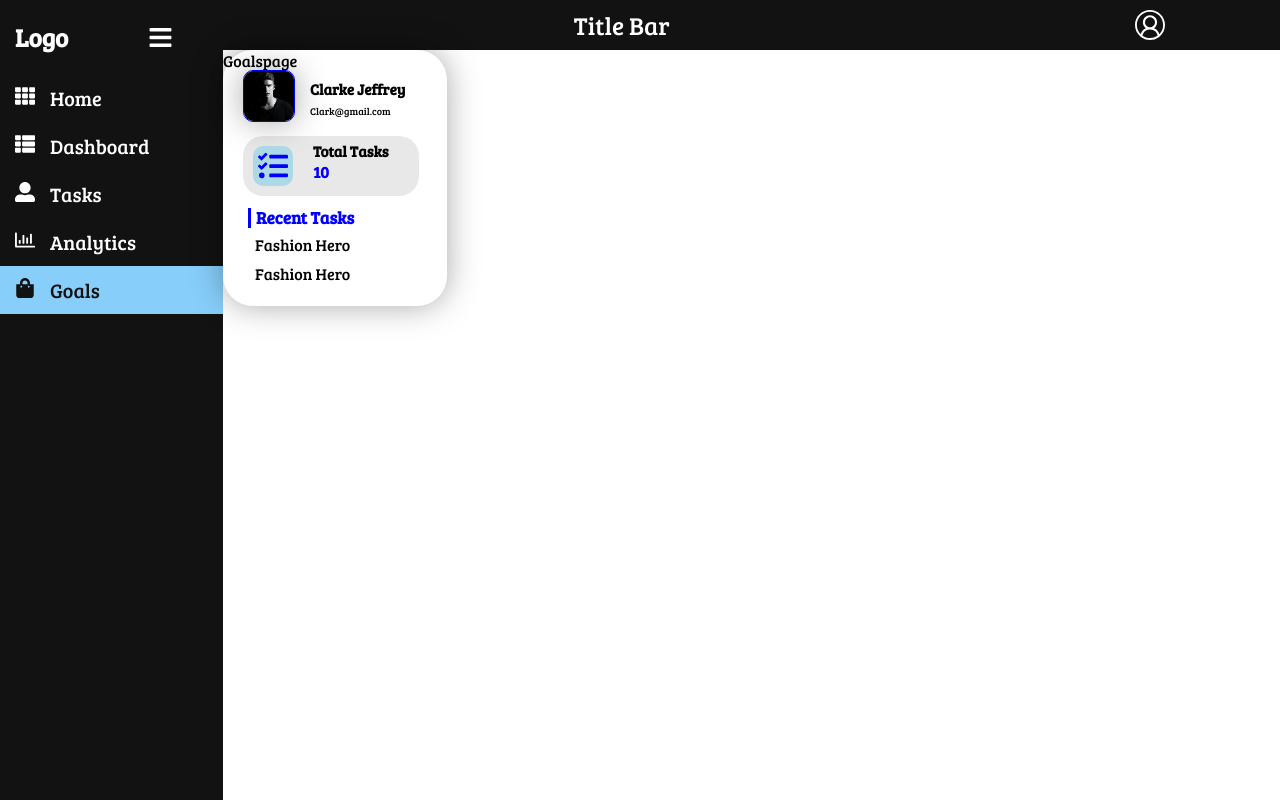
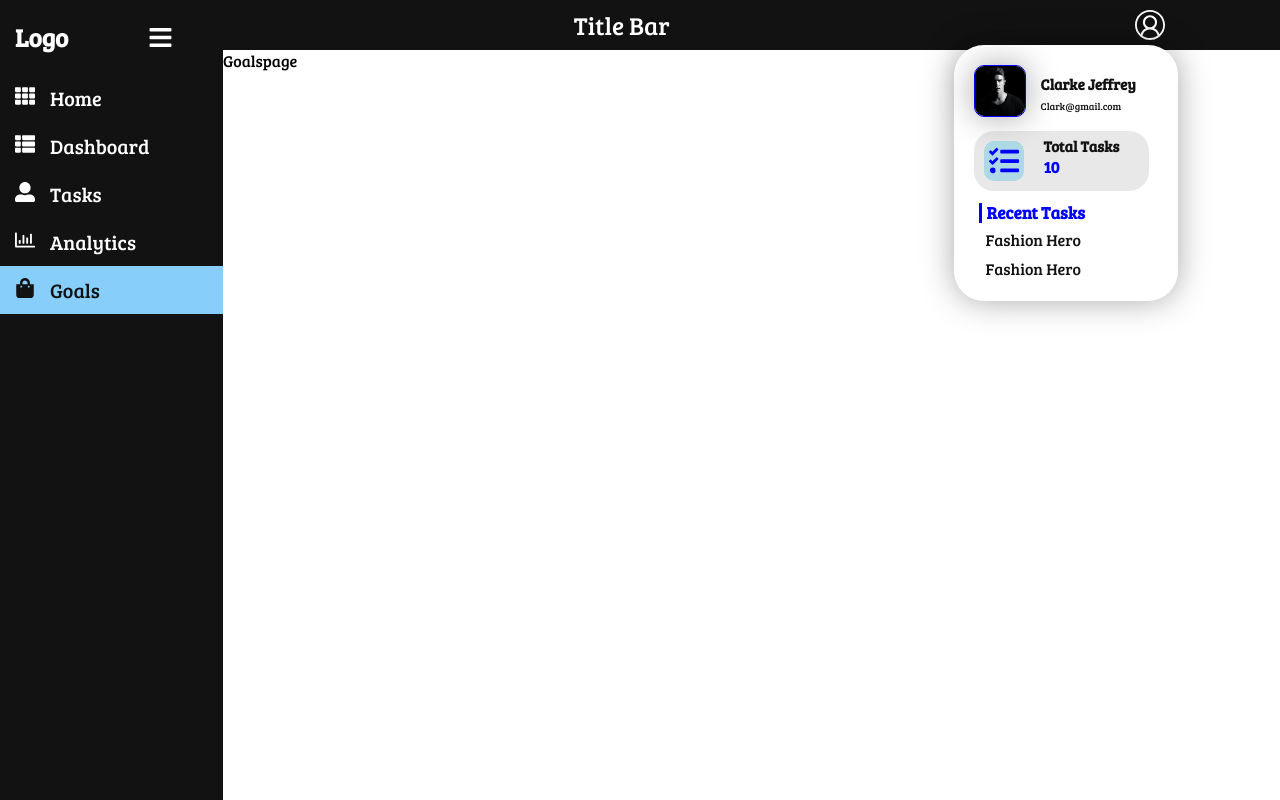
Before and after one commit to ks-vijai/Todo-Planner, a React (Create React App) app: page /goals in a window 1280 px wide. Built offline with nearby package versions, Linux system fonts and the light colour scheme.

Commit message:
refactor: todo-planner: attach profile card to profile icon
Signed-off-by: ks-vijai <vijaiks.19cse@kongu.edu>

```diff
--- a/src/components/Sidebar.js
+++ b/src/components/Sidebar.js
@@ -80,9 +80,9 @@ function Sidebar({ children }) {
           <div className="planner-title">Title Bar</div>
           <div className="profile-icon">
             <VscAccount className="user-account" />
+            <ProfileCard />
           </div>
         </div>
-        <ProfileCard />
         <div>{children}</div>
       </main>
     </div>
--- a/src/styles/dashboard.css
+++ b/src/styles/dashboard.css
@@ -71,7 +71,6 @@
 .title-bar {
   align-items: center;
   background: var(--primary-black);
-  color: var(--primary-white);
   display: flex;
   justify-content: center;
   height: 50px;
@@ -79,6 +78,7 @@
 }
 
 .planner-title {
+  color: var(--primary-white);
   display: flex;
   flex: 3;
   font-size: 25px;
@@ -87,6 +87,7 @@
 }
 
 .profile-icon {
+  color: var(--primary-white);
   display: flex;
   flex: 1;
   justify-content: center;
--- a/src/styles/profileCard.css
+++ b/src/styles/profileCard.css
@@ -1,8 +1,12 @@
 .profile-card {
+  background: var(--primary-white);
+  color: var(--primary-black);
   border-radius: 30px;
   box-shadow: 0 0 2rem var(--bg-box-shadow);
   height: 16em;
   position: absolute;
+  right: 8%;
+  top: 45px;
   width: 14em;
 }
 
@@ -93,4 +97,5 @@
 .user-account {
   cursor: pointer;
   font-size: 30px;
+  position: relative;
 }
```
